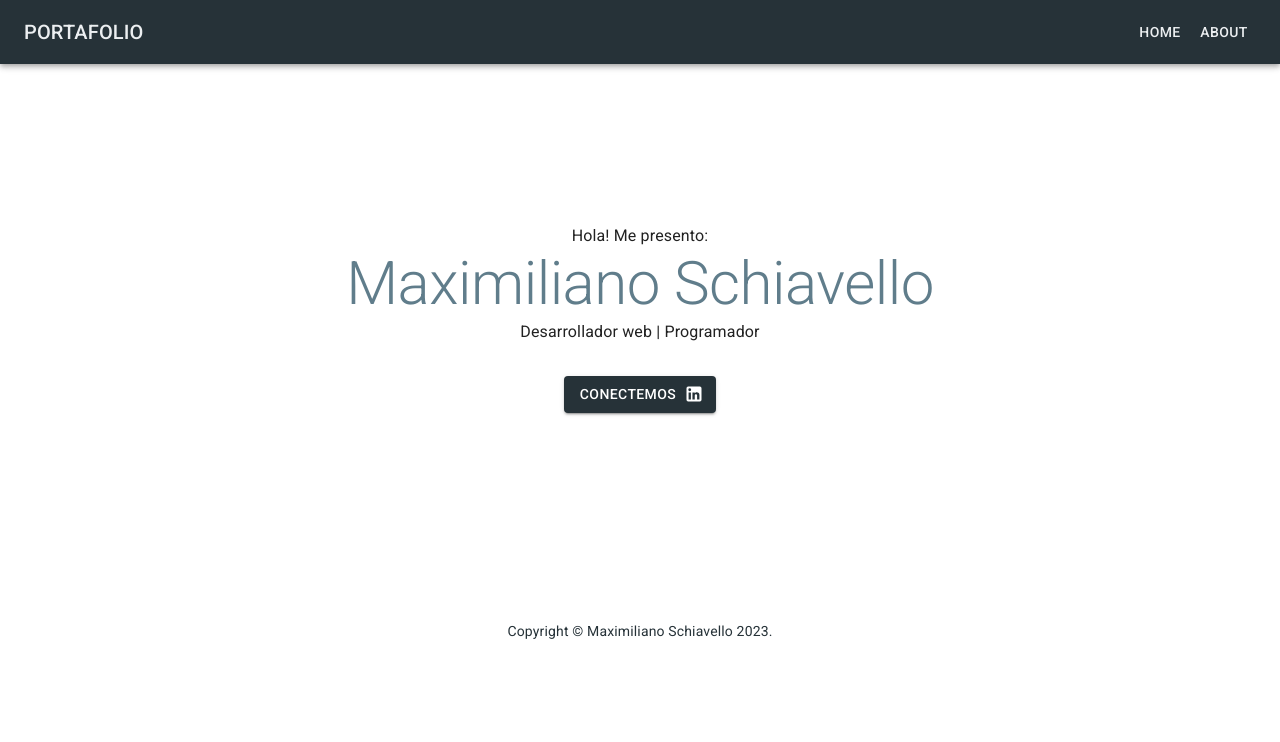
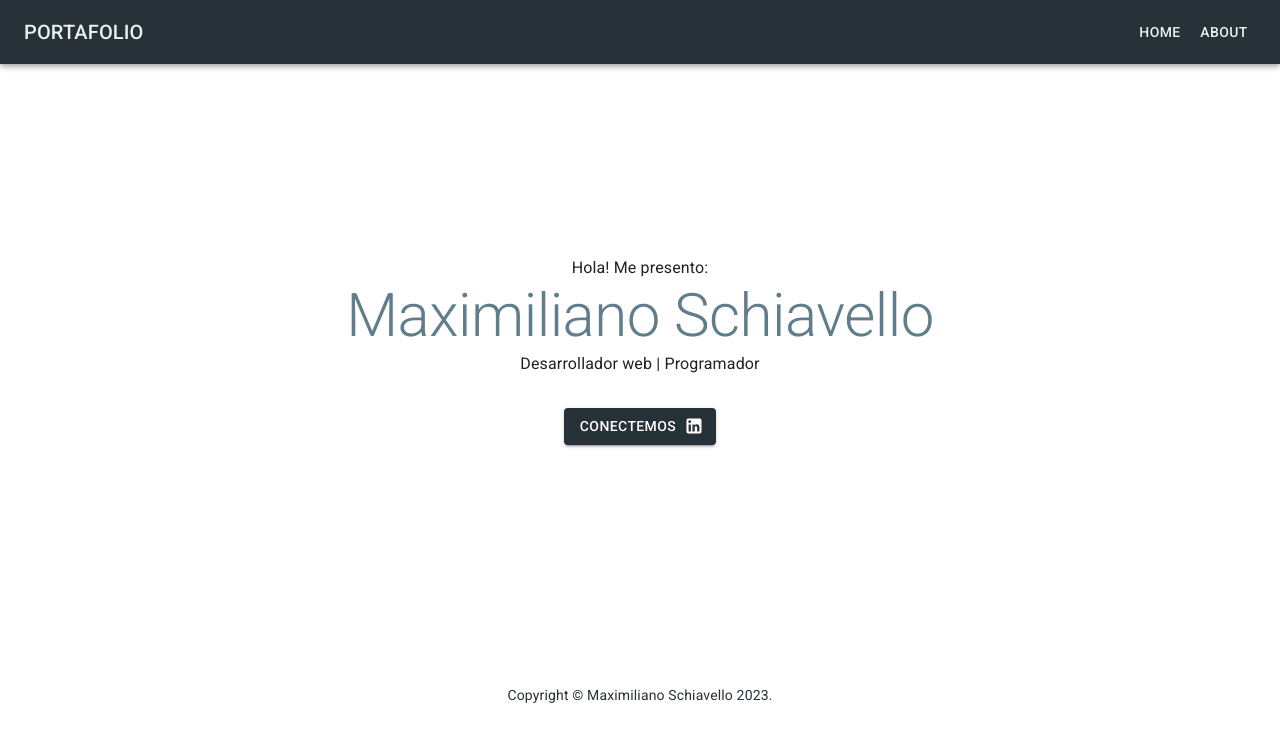
Before and after one commit to Maxischiavello/portfolio, a React (Create React App) app: page / in a window 1280 px wide. Shown: the top 742 px of the page. Built offline with nearby package versions, Linux system fonts and the light colour scheme.

Commit message:
resposive padding in home & about components

```diff
--- a/src/components/AboutContainer.jsx
+++ b/src/components/AboutContainer.jsx
@@ -5,7 +5,7 @@
 function AboutContainer() {
   return (
     <Box sx={{
-      my: 20,
+      my: { xs: 12 ,sm: 16, md: 20, lg: 24, xl: 28 },
       bgcolor: '#fff'
     }}>
         <Grid container spacing={2} sx={{
--- a/src/components/Home.jsx
+++ b/src/components/Home.jsx
@@ -7,8 +7,10 @@
 
     return (
         <Box sx={{
-            my: 20,
-            bgcolor: '#fff'
+
+            bgcolor: '#fff',
+            my: { xs: 12 ,sm: 16, md: 20, lg: 24, xl: 28 }
+
         }} >
             <Grid container spacing={2} >
                 <Grid item xs={12} >
```
